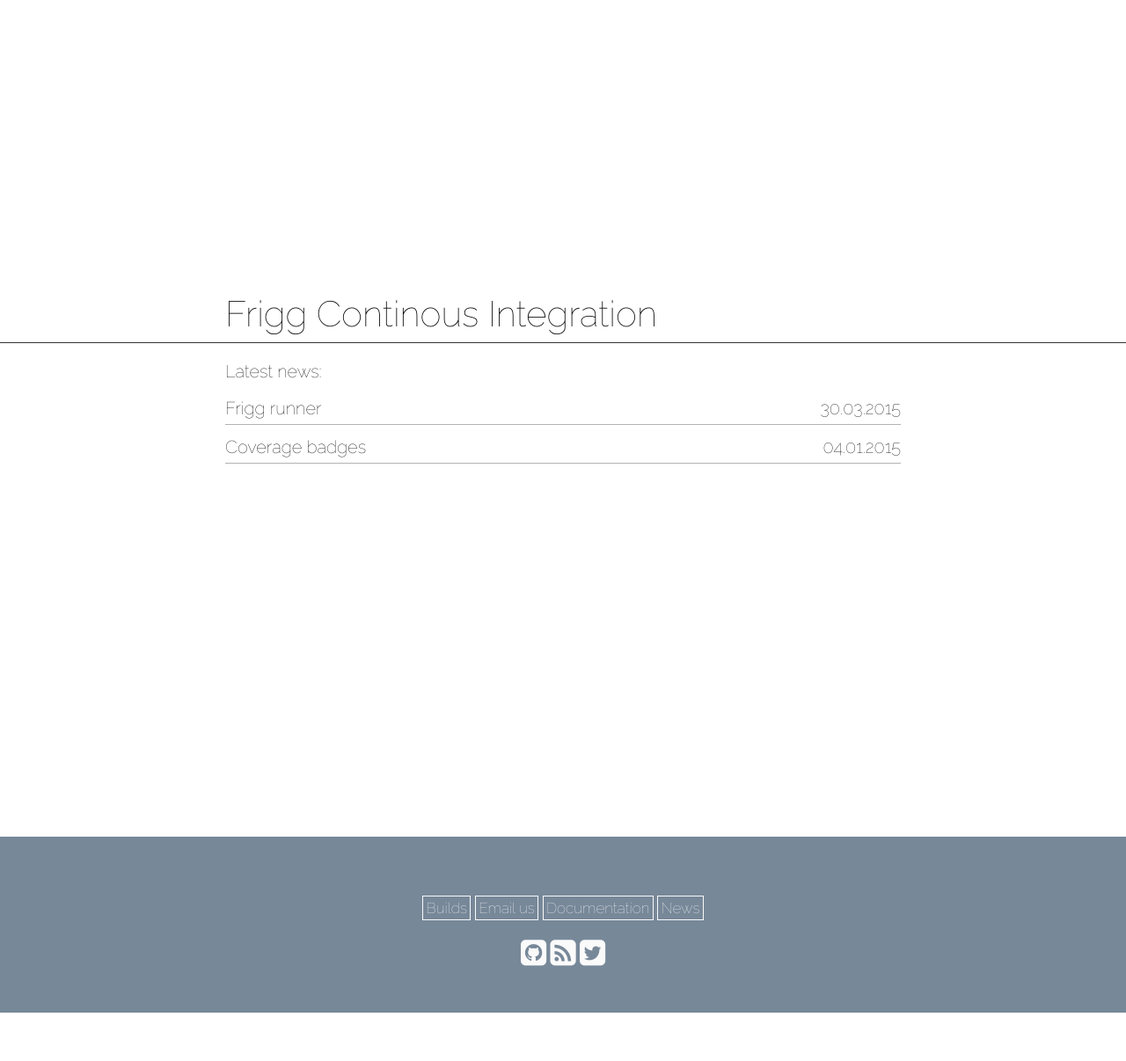
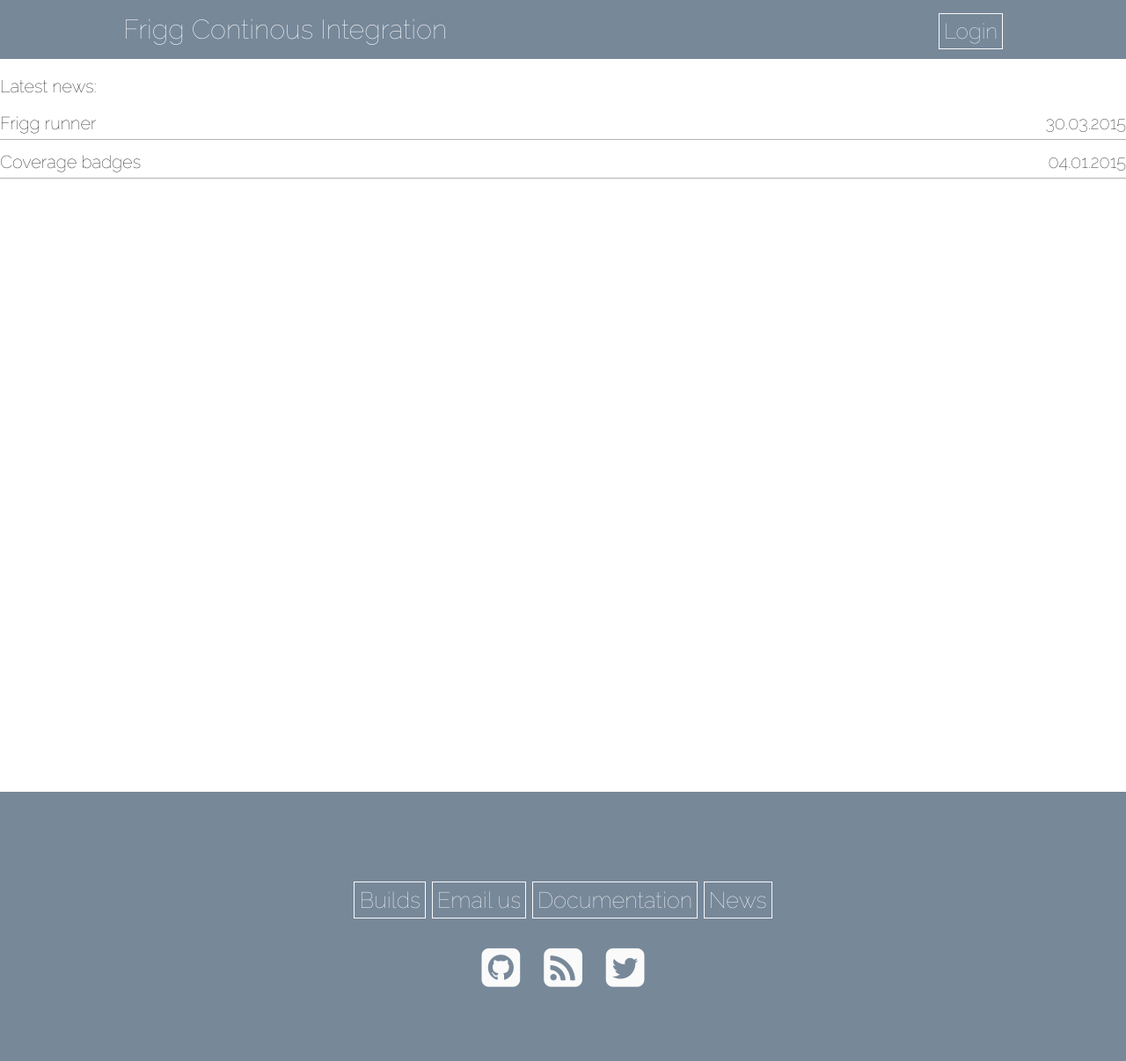
Before and after one commit to frigg/frigg.github.io, a Jekyll site: the page built from news/index.html, in a window 1280 px wide. Shown: the whole page at 88% size. Built offline with Jekyll 4.4.1, drawn with Linux system fonts in a browser that asks for light colours; nearby versions of some CDN libraries; before the commit the page ends 1151 px from its top, so only the background shows below that.

Commit message:
Iterating the design

```diff
--- a/_layouts/default.html
+++ b/_layouts/default.html
@@ -12,13 +12,19 @@
     <meta name="google-site-verification" content="dDjWKZ81NV_RuvaCfvcBNjK_TBVBWEe8UfgiNoh3cWk" />
   </head>
   <body class="{{page.type}}">
+    <div class="bg"></div>
     <div class="outer-wrapper">
+      <div class="header inverted">
+        <div class="container">
+          <a href="/">Frigg Continous Integration</a>
+          <a href="https://ci.frigg.io/auth/login/" class="btn pull-right">Login</a>
+        </div>
+      </div>
       <div class="content-wrapper">
-        <h1><a href="/">Frigg Continous Integration</a></h1>
         {{content}}
       </div>
     </div>
-    <div class="footer">
+    <div class="footer inverted">
       <div class="links">
         <a href="https://ci.frigg.io">Builds</a>
         <a href="mailto:hi@frigg.io">Email us</a>
--- a/assets/main.sass
+++ b/assets/main.sass
@@ -4,14 +4,32 @@
 
 $gray: #333
 $color-btn: #778899
-$footer-height: 200px
-$color-footer-background: $color-btn
+$footer-height: 12em
+$color-inverted-background: $color-btn
+$color-inverted-text: #fafafa
+
+.bg
+  position: absolute
+  top: 0
+  left: 0
+  background-size: cover
+  background-position: center
+  width: 100%
+  height: 100%
+  z-index: -1
 
 .pull-left
   float: left
 
 .pull-right
   float: right
+
+.inverted
+  background-color: $color-inverted-background
+  color: $color-inverted-text
+
+  a
+    color: $color-inverted-text
 
 html
   height: 100%
@@ -35,10 +53,24 @@ a
     display: block
     #height: $footer-height
 
+.header
+  padding: 0.5em
+  font-size: 1.8em
+  font-weight: 100
+
+  a
+    text-decoration: none
+
+  .btn
+    padding: 0.2em
+    margin: 0
+    font-size: 0.8em
+    border: 1px solid $color-inverted-text
+
 .content-wrapper
-  width: 90%
-  margin: 3em auto
-  padding-top: 3em
+  header
+    font-size: 2em
+    font-weight: 200
 
   h1
     width: 120%
@@ -54,50 +86,85 @@ a
       text-decoration: none
 
 .footer
+  font-size: 1.5em
   height: ($footer-height / 3) * 2
   padding-top: $footer-height / 3
-  background-color: $color-footer-background
   text-align: center
 
   .links
     a
       padding: 0.2em
-      color: #fafafa
       font-weight: 100
-      border: 1px solid #fafafa
+      border: 1px solid $color-inverted-text
       text-decoration: none
       display: inline-block
       transition: color 0.4s ease-in-out
       transition: background-color 0.4s ease-in-out
 
       &:hover
-        background-color: #fafafa
-        color: $color-footer-background
+        background-color: $color-inverted-text
+        color: $color-inverted-background
         transition: all 0.6s ease-in-out
 
   .icon-links
     margin-top: 1em
+
     a
       color: #fafafa
       font-size: 2em
-
-header
-  font-size: 2em
-  font-weight: 200
+      margin: 0 0.2em
 
 h1, h2, h3, h4, h5
   font-weight: 200
   margin-bottom: 0.4em
 
 .landing-page
+  .bg
+    background-image: url(https://download.unsplash.com/photo-1419064642531-e575728395f2)
+
+  .content-wrapper
+    text-align: center
 
   h2
     font-weight: 200
 
-.landing-page-buttons
-  margin-top: 8em
+  .landing-page-buttons
+    margin-top: 16em
+
+  .features-wrapper
+    margin-top: 3em
+    padding: 5em 0 5em 0
+
+  .features
+    margin: 0 auto
+    text-align: center
+
+    .feature
+      width: 30%
+      display: inline-block
+
+      i
+        padding: 0.2em
+        font-size: 4em
+        display: block
+
+      strong
+        font-size: 1.2em
+        font-weight: 100
+        text-transform: uppercase
+
+  .section-x
+    min-height: 20em
+    text-align: justify
+    line-height: 1.8em
+    width: 80%
+    margin: 4em auto
 
 .docs
+  .docs-content
+    margin: 1em auto
+    line-height: 1.8em
+
   aside
     text-align: center
 
@@ -155,7 +222,7 @@ h1, h2, h3, h4, h5
       font-weight: 100
 
 .btn
-  border: 3px solid $color-btn
+  border: 2px solid $color-btn
   padding: 0.4em
   margin: 0.1em
   font-size: 1.4em
@@ -171,7 +238,7 @@ h1, h2, h3, h4, h5
     color: darken($color-btn, 10%)
     border-color: darken($color-btn, 10%)
     background-color: lighten($color-btn, 30%)
-    transition: all 0.4s ease-in-out
+    transition: all 0.4s ease-out
 
 
 pre
@@ -181,12 +248,18 @@ pre
 
 @media screen and (min-width: 600px)
   .content-wrapper
-    padding-top: 15em
-
     h1
       font-size: 2.4em
 
+  .feature
+    font-size: 1.5em
+
+
 @media screen and (min-width: 800px)
+  .container
+    max-width: 1000px
+    margin: 0 auto
+
   .docs
     .docs-content
       max-width: 1000px
@@ -203,11 +276,16 @@ pre
       width: 74%
       margin-left: 26%
 
+
 @media screen and (min-width: 800px)
-  .content-wrapper
-    width: 60%
+  .landing-page
+    h2
+      margin-top: 4em
+      font-size: 3em
 
-    h1
-      width: 140%
-      margin-left: -40%
-      padding-left: 40%
+    .features-wrapper
+      width: 100%
+      margin: 5em auto
+
+    .features
+      width: 60%
```
Also changed, not shown: index.html (+25 -0 lines).
